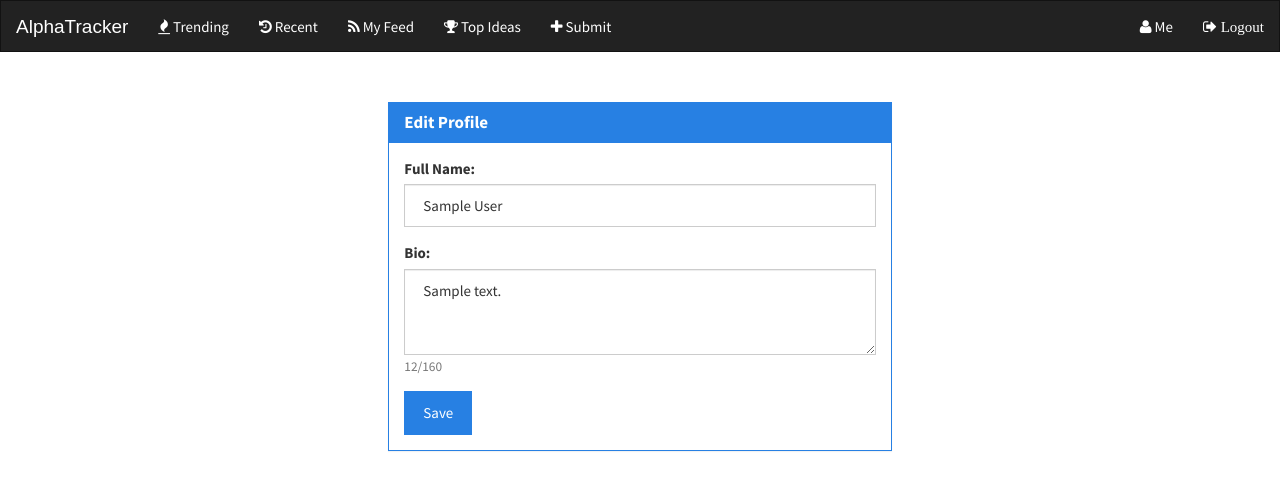
After one commit to jatinshah/alphatracker, a Django app: page /u/edit/ in a window 1280 px wide. The commit adds this page. Shown: the top 491 px of the page. Run offline with Django 3.2, Linux system fonts and the light colour scheme; a user stored in the database is signed in; tables that the repository leaves empty hold one stand-in row (values such as "Sample post"); some libraries are stand-ins or nearby versions; some web fonts are replaced.

Commit message:
Implement Edit Profile, View Profile & Gravatar Integration   - No support for updating username, email & password.

```diff
--- a/static/css/main.css
+++ b/static/css/main.css
@@ -134,7 +134,6 @@
 .edit-profile {
     position:absolute;
     right:0;
-    margin-right:25%;
     display: none;
 }
 
--- a/static/js/main.js
+++ b/static/js/main.js
@@ -1,3 +1,20 @@
+$(document).ready(function() {
+    $("#counter").append($("#bio").val().length + "/160");
+    $("#bio").keyup(function(){
+        if($(this).val().length > 160){
+            $(this).val($(this).val().substr(0,160));
+        }
+        var text_length = $(this).val().length;
+        $("#counter").html(text_length + "/160");
+        if(text_length > 150) {
+            $("#counter").css("color", "red");
+        }
+        else {
+            $("#counter").css("color", "black");
+        }
+    });
+});
+
 var stocks = new Bloodhound({
     datumTokenizer: function (data) {
         var stock_name = Bloodhound.tokenizers.whitespace(data.name);
--- /dev/null
+++ b/templates/userprofile/edit.html
@@ -0,0 +1,48 @@
+{% extends 'base.html' %}
+{% load static %}
+
+{% block title %}
+ - Edit Profile: {{ user.username }}
+{% endblock %}
+
+{% block body_block %}
+<div class="col-lg-5 col-md-6 col-sm-7 center top50">
+    <div class="panel panel-primary">
+        <div class="panel-heading">
+            <h3 class="panel-title">
+                <strong>Edit Profile</strong>
+            </h3>
+        </div>
+        <div class="panel-body">
+            <form role="form" name="edit_form" method="POST" action="/u/edit/" novalidate>
+                {% csrf_token %}
+
+                <div class="form-group">
+                    {{ edit_form.full_name.label_tag }}
+                    {{ edit_form.full_name }}
+                    {% for err in edit_form.full_name.errors %}
+                        <span class="help-block">{{ err }}</span>
+                    {% endfor %}
+                </div>
+
+
+                <div class="form-group">
+                    {{ edit_form.bio.label_tag }}
+                    {{ edit_form.bio }}
+                    {% for err in edit_form.bio.errors %}
+                        <span class="help-block">{{ err }}</span>
+                    {% endfor %}
+                    <span id="counter"
+                          style="font-size:10pt; color:#777">
+                    </span>
+                </div>
+
+                <input type="submit" class="btn btn-primary center" value="Save">
+
+            </form>
+
+        </div>
+    </div>
+
+</div>
+{% endblock %}
--- a/userprofile/forms.py
+++ b/userprofile/forms.py
@@ -1,6 +1,39 @@
 from django import forms
-from userprofile.models import User
+from userprofile.models import User, UserProfile
 from django.utils.translation import ugettext_lazy as _
+
+
+class ProfileForm(forms.Form):
+    full_name = forms.CharField(
+        label='Full Name',
+        required=False,
+        max_length=100,
+        widget=forms.TextInput(
+            attrs={
+                'class': 'form-control',
+                'placeholder': 'Enter your full name',
+            }
+        ),
+        error_messages={
+            'max_length': 'Full Name must be less than 100 characters'
+        }
+    )
+    bio = forms.CharField(
+        label='Bio',
+        required=False,
+        max_length=160,
+        widget=forms.Textarea(
+            attrs={
+                'class': 'form-control',
+                'id': 'bio',
+                'placeholder': 'Enter your bio',
+                'rows': '3',
+            }
+        ),
+        error_messages={
+            'max_length': 'Bio must be less than 160 characters'
+        }
+    )
 
 
 class SignupForm(forms.ModelForm):
--- a/userprofile/models.py
+++ b/userprofile/models.py
@@ -6,13 +6,9 @@ from django.contrib.auth.models import User
 class UserProfile(models.Model):
     user = models.OneToOneField(User)
 
-    #photo
-    website = models.URLField(blank=True)
+    full_name = models.CharField(max_length=100, blank=True)
     bio = models.CharField(max_length=160, blank=True)
 
     # following & followers
-    # performance
-    # rank
-
     def __unicode__(self):
         return self.user.username
--- a/userprofile/views.py
+++ b/userprofile/views.py
@@ -1,21 +1,73 @@
-from django.http import HttpResponse, HttpResponseRedirect
-from django.contrib.auth import authenticate, login, logout
+from django.http import HttpResponseRedirect
+from django.contrib.auth import authenticate, login
 from django.contrib.auth.decorators import login_required
 from django.template import RequestContext
-from django.shortcuts import render_to_response
-from userprofile.models import User
-from userprofile.forms import SignupForm
+from django.shortcuts import render_to_response, get_object_or_404
+from django.core.urlresolvers import reverse
+
+from userprofile.models import User, UserProfile
+from userprofile.forms import SignupForm, ProfileForm
 from userprofile.utils import anonymous_required
+from alphatracker.settings import LOGIN_REDIRECT_URL
+from urllib import urlencode
+from hashlib import md5
 
 
 # Create your views here.
-def profile(request):
+def gravatar_url(email, size=100):
+    default = 'retro'
+
+    url = "http://www.gravatar.com/avatar/" + md5(email.lower()).hexdigest() + '?'
+    url += urlencode({'d':default, 's':size})
+
+    return url
+
+
+def profile(request, username):
     context = RequestContext(request)
 
-    context_dict = {}
+    user = get_object_or_404(User, username=username)
+    user_profile = UserProfile.objects.get(user=user)
+
+    context_dict = {
+        'username': username,
+        'user_profile': user_profile,
+        'photo_url': gravatar_url(user.email)
+    }
 
     return render_to_response('userprofile/profile.html', context_dict, context)
 
+
+@login_required
+def edit_profile(request):
+    context = RequestContext(request)
+
+    user_profile = UserProfile.objects.get(user=request.user)
+
+    if request.method == 'POST':
+        edit_form = ProfileForm(request.POST)
+        if edit_form.is_valid():
+            data = edit_form.cleaned_data
+            UserProfile.objects.filter(user=request.user).update(
+                full_name=data['full_name'],
+                bio=data['bio'])
+            return HttpResponseRedirect(
+                reverse('userprofile.views.profile',
+                        args=(),
+                        kwargs={'username': request.user.username}))
+        else:
+            print edit_form.errors
+    else:
+        edit_form = ProfileForm({
+            'full_name': user_profile.full_name,
+            'bio': user_profile.bio
+        })
+
+    context_dict = {
+        'edit_form': edit_form
+    }
+
+    return render_to_response('userprofile/edit.html', context_dict, context)
 
 @anonymous_required
 def signup(request):
@@ -27,13 +79,20 @@ def signup(request):
             user = signup_form.save(commit=False)
             user.set_password(user.password)
             user.save()
-            user = authenticate(username=request.POST['username'],
-                                password=request.POST['password'])
+            username = request.POST['username']
+            password = request.POST['password']
+            user = authenticate(username=username,
+                                password=password)
+            user_profile = UserProfile.objects.create(user=user)
+            user_profile.save()
+
             if user:
                 login(request, user)
-                return HttpResponseRedirect('/c/')
+                return HttpResponseRedirect(LOGIN_REDIRECT_URL)
             else:
-                print 'LOGIN: Invalid login details: {0}, {1}'.format(username, password)
+                print 'LOGIN: Invalid login details: {0}, {1}'.format(
+                    username,
+                    password)
         else:
             print signup_form.errors
     else:
```
Also changed, not shown: templates/userprofile/profile.html (+6 -5 lines), userprofile/migrations/0001_initial.py.
